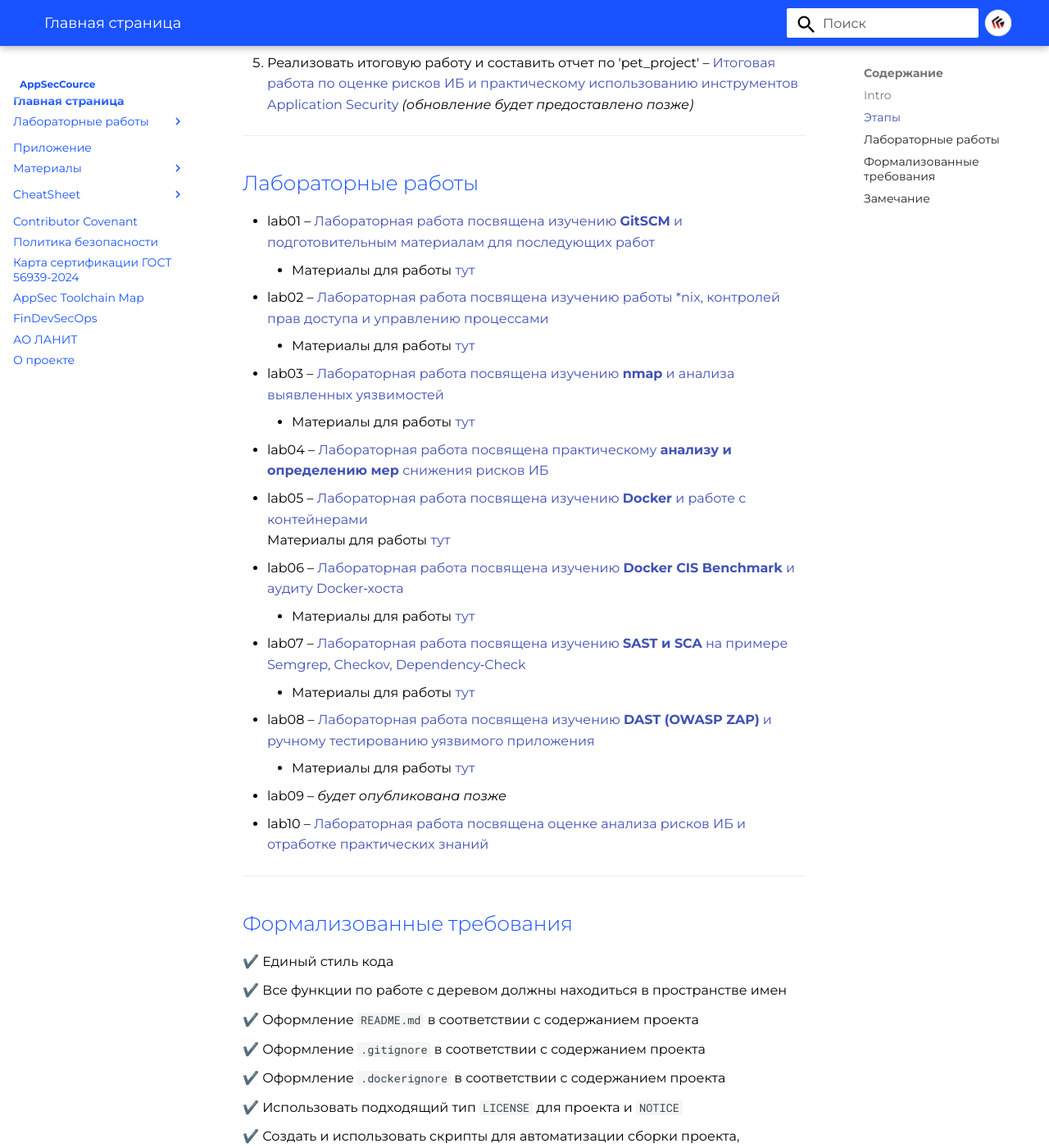
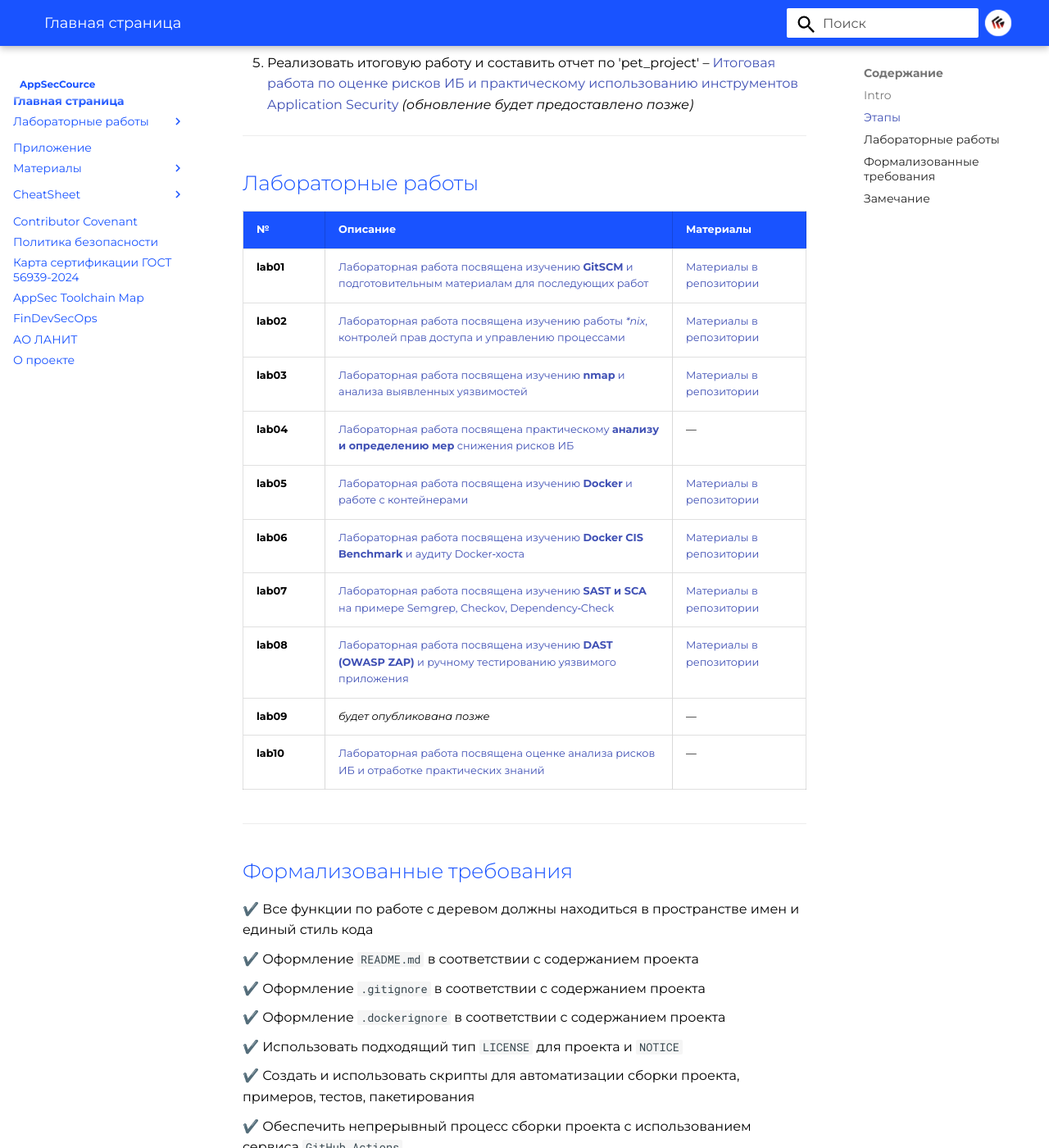
Before and after one commit to Electro1ux/course_labs, an MkDocs documentation site: the page built from docs/index.md, in a window 1280 px wide and 1400 px high, scrolled down 1309 px. Shown: the whole window at 82% size. Built offline with MkDocs 1.6.1 and Material for MkDocs 9.7.7, drawn with Linux system fonts in a browser that asks for light colours; emoji names are drawn with the system emoji font.

Commit message:
fix refs and redirects

```diff
--- a/docs/index.md
+++ b/docs/index.md
@@ -46,31 +46,124 @@
 
 ## Лабораторные работы
 
-- lab01 – [Лабораторная работа посвящена изучению **GitSCM** и подготовительным материалам для последующих работ](labs/lab01.md)
-    - Материалы для работы [тут](../labs/lab01/)
-- lab02 – [Лабораторная работа посвящена изучению работы *nix, контролей прав доступа и управлению процессами](labs/lab02.md)
-    - Материалы для работы [тут](../labs/lab02/)
-- lab03 – [Лабораторная работа посвящена изучению **nmap** и анализа выявленных уязвимостей](labs/lab03.md)
-    - Материалы для работы [тут](../labs/lab03/)
-- lab04 – [Лабораторная работа посвящена практическому **анализу и определению мер** снижения рисков ИБ](labs/lab04.md)
-- lab05 – [Лабораторная работа посвящена изучению **Docker** и работе с контейнерами](labs/lab05.md)
-    Материалы для работы [тут](../labs/lab05/)
-- lab06 – [Лабораторная работа посвящена изучению **Docker CIS Benchmark** и аудиту Docker‑хоста](labs/lab06.md)
-    - Материалы для работы [тут](../labs/lab06/)
-- lab07 – [Лабораторная работа посвящена изучению **SAST и SCA** на примере Semgrep, Checkov, Dependency‑Check](labs/lab07.md)
-    - Материалы для работы [тут](../labs/lab07/)
-- lab08 – [Лабораторная работа посвящена изучению **DAST (OWASP ZAP)** и ручному тестированию уязвимого приложения](labs/lab08.md)
-    - Материалы для работы [тут](../labs/lab08/)
-- lab09 – *будет опубликована позже*
-- lab10 – [Лабораторная работа посвящена оценке анализа рисков ИБ и отработке практических знаний](labs/lab10.md)
+<table>
+  <thead>
+    <tr>
+      <th style="width:5%;">№</th>
+      <th style="width:70%;">Описание</th>
+      <th style="width:25%;">Материалы</th>
+    </tr>
+  </thead>
+  <tbody>
+    <tr>
+      <td><strong>lab01</strong></td>
+      <td>
+        <a href="labs/lab01">
+          Лабораторная работа посвящена изучению <strong>GitSCM</strong> и подготовительным материалам для последующих работ
+        </a>
+      </td>
+      <td>
+        <a href="https://github.com/geminishkv/course_labs/tree/develop/labs/lab01">Материалы в репозитории</a>
+      </td>
+    </tr>
+    <tr>
+      <td><strong>lab02</strong></td>
+      <td>
+        <a href="labs/lab02">
+          Лабораторная работа посвящена изучению работы <em>*nix</em>, контролей прав доступа и управлению процессами
+        </a>
+      </td>
+      <td>
+        <a href="https://github.com/geminishkv/course_labs/tree/develop/labs/lab02">Материалы в репозитории</a>
+      </td>
+    </tr>
+    <tr>
+      <td><strong>lab03</strong></td>
+      <td>
+        <a href="labs/lab03">
+          Лабораторная работа посвящена изучению <strong>nmap</strong> и анализа выявленных уязвимостей
+        </a>
+      </td>
+      <td>
+        <a href="https://github.com/geminishkv/course_labs/tree/develop/labs/lab03">Материалы в репозитории</a>
+      </td>
+    </tr>
+    <tr>
+      <td><strong>lab04</strong></td>
+      <td>
+        <a href="labs/lab04">
+          Лабораторная работа посвящена практическому <strong>анализу и определению мер</strong> снижения рисков ИБ
+        </a>
+      </td>
+      <td>—</td>
+    </tr>
+    <tr>
+      <td><strong>lab05</strong></td>
+      <td>
+        <a href="labs/lab05">
+          Лабораторная работа посвящена изучению <strong>Docker</strong> и работе с контейнерами
+        </a>
+      </td>
+      <td>
+        <a href="https://github.com/geminishkv/course_labs/tree/develop/labs/lab05">Материалы в репозитории</a>
+      </td>
+    </tr>
+    <tr>
+      <td><strong>lab06</strong></td>
+      <td>
+        <a href="labs/lab06">
+          Лабораторная работа посвящена изучению <strong>Docker CIS Benchmark</strong> и аудиту Docker‑хоста
+        </a>
+      </td>
+      <td>
+        <a href="https://github.com/geminishkv/course_labs/tree/develop/labs/lab06">Материалы в репозитории</a>
+      </td>
+    </tr>
+    <tr>
+      <td><strong>lab07</strong></td>
+      <td>
+        <a href="labs/lab07">
+          Лабораторная работа посвящена изучению <strong>SAST и SCA</strong> на примере Semgrep, Checkov, Dependency‑Check
+        </a>
+      </td>
+      <td>
+        <a href="https://github.com/geminishkv/course_labs/tree/develop/labs/lab01">Материалы в репозитории</a>
+      </td>
+    </tr>
+    <tr>
+      <td><strong>lab08</strong></td>
+      <td>
+        <a href="labs/lab08">
+          Лабораторная работа посвящена изучению <strong>DAST (OWASP ZAP)</strong> и ручному тестированию уязвимого приложения
+        </a>
+      </td>
+      <td>
+        <a href="https://github.com/geminishkv/course_labs/tree/develop/labs/lab08">Материалы в репозитории</a>
+      </td>
+    </tr>
+    <tr>
+      <td><strong>lab09</strong></td>
+      <td><em>будет опубликована позже</em></td>
+      <td>—</td>
+    </tr>
+    <tr>
+      <td><strong>lab10</strong></td>
+      <td>
+        <a href="labs/lab10">
+          Лабораторная работа посвящена оценке анализа рисков ИБ и отработке практических знаний
+        </a>
+      </td>
+      <td>—</td>
+    </tr>
+  </tbody>
+</table>
 
 ***
 
 ## Формализованные требования
 
 <div style="display:flex; flex-wrap:wrap; gap:0.5rem 1.5rem; align-items:flex-start;">
-  <span>✔️ Единый стиль кода</span>
-  <span>✔️ Все функции по работе с деревом должны находиться в пространстве имен</span>
+  <span>✔️ Все функции по работе с деревом должны находиться в пространстве имен и единый стиль кода</span>
   <span>✔️ Оформление <code>README.md</code> в соответствии с содержанием проекта</span>
   <span>✔️ Оформление <code>.gitignore</code> в соответствии с содержанием проекта</span>
   <span>✔️ Оформление <code>.dockerignore</code> в соответствии с содержанием проекта</span>
```
